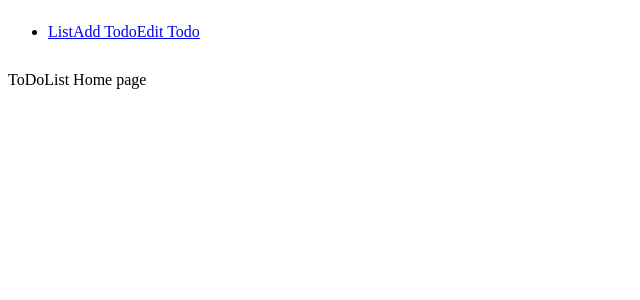
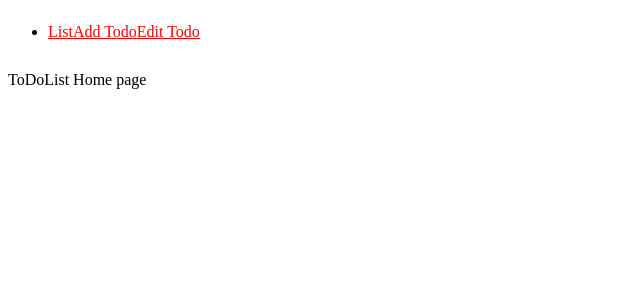
Before and after one commit to entymon/todo-list, a React app: page / in a window 1280 px wide. Shown: the top 300 px of the page, without its empty margins (0-640 px from the left). Built offline with nearby package versions, Linux system fonts and the light colour scheme.

Commit message:
Add several scss files

```diff
--- /dev/null
+++ b/src/assets/scss/config/fontSize.scss
@@ -0,0 +1 @@
+$fontDefault: 16px;
--- /dev/null
+++ b/src/assets/scss/main.scss
@@ -0,0 +1,11 @@
+@import "config/fontSize";
+
+@import "pages/toDoList";
+
+body {
+    line-height: 2;
+}
+.test-class {
+    color: red;
+    font-size: $fontDefault;
+}
--- a/src/components/Menu.tsx
+++ b/src/components/Menu.tsx
@@ -8,9 +8,9 @@ export default class Menu extends React.Component {
       <div>
         <ul>
           <li>
-            <Link to={`/`}>List</Link>
-            <Link to={`/create`}>Add Todo</Link>
-            <Link to={`/edit`}>Edit Todo</Link>
+            <Link className="test-class" to={`/`}>List</Link>
+            <Link className="test-class" to={`/create`}>Add Todo</Link>
+            <Link className="test-class" to={`/edit`}>Edit Todo</Link>
           </li>
         </ul>
       </div>
--- a/src/index.js
+++ b/src/index.js
@@ -1,7 +1,7 @@
 import React from "react";
 import ReactDOM from "react-dom";
 import App from "./App";
-import style from "./main.scss";
+import style from "./assets/scss/main.scss";
 
 ReactDOM.render(
 	<App compiler="TypeScript" framework="React" />,
--- a/src/main.scss
+++ /dev/null
@@ -1,6 +0,0 @@
-body {
-    line-height: 2;
-}
-.test-class {
-    color: red;
-}
```
Also changed, not shown: src/assets/scss/pages/toDoList.scss (added).
